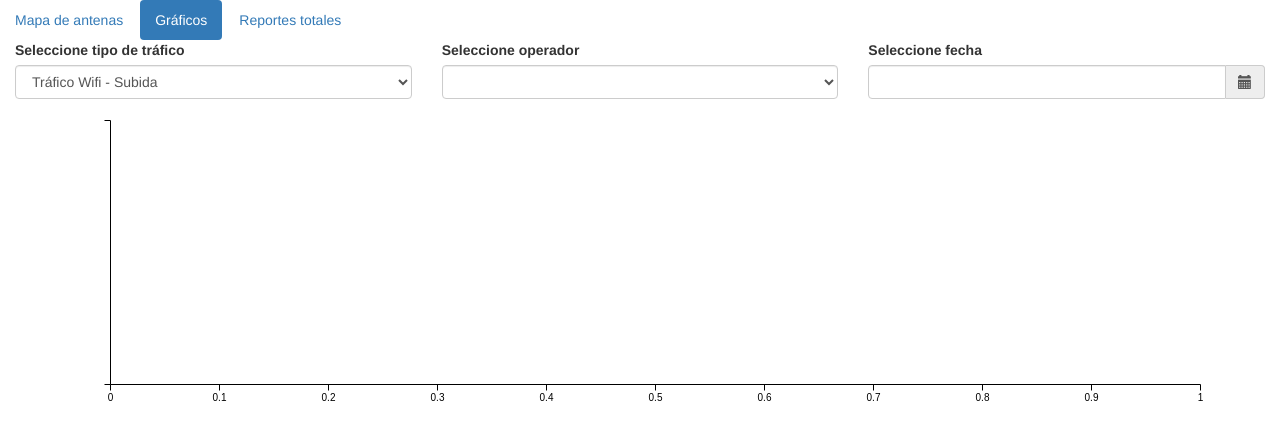
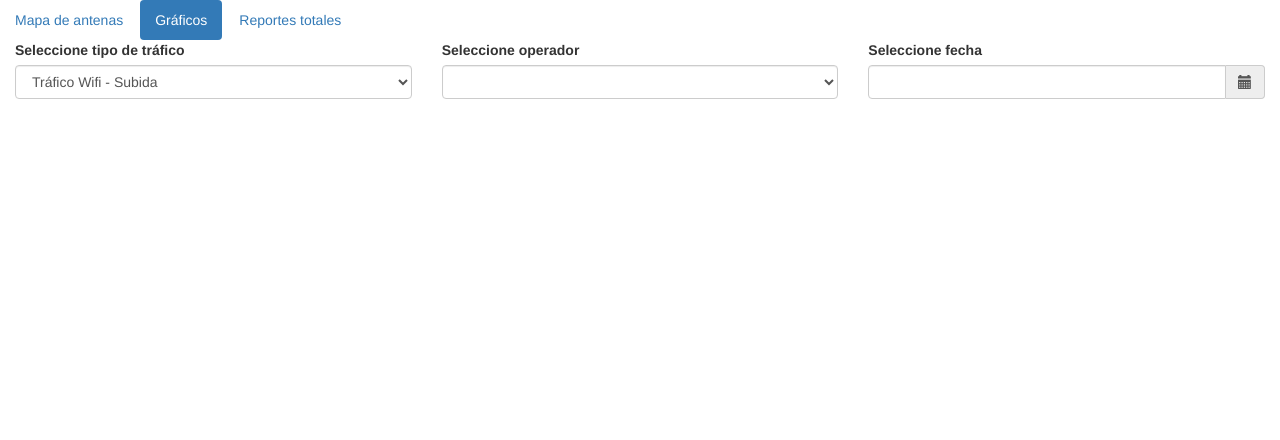
Before and after one commit to niclabs/AdkintunMobile-FrontEnd, a Flask app: page /charts in a window 1280 px wide. Shown: the top 440 px of the page. Run offline with Flask 2, Linux system fonts and the light colour scheme; data that the repository does not hold is empty; some libraries are stand-ins or nearby versions.

Commit message:
running on port 5000, adding error message when error 404 is found in chart html

```diff
--- a/app/templates/charts.html
+++ b/app/templates/charts.html
@@ -67,7 +67,10 @@
     </div>
   </div>
   <div class="container">
-    <div id="chart"></div>
+    <div id="chart" style="display: none;"></div>
+  </div>
+  <div class="container">
+    <h3><span class="label label-danger" id="error"></span></h3>
   </div>
 </body>
 
@@ -109,12 +112,31 @@
             var traffic_type = parse[0];
             var transfer_type = parse[1];
             var url = $SCRIPT_ROOT + "/getRanking";
+            var data = {
+                    year: year,
+                    month: month,
+                    traffic_type: traffic_type,
+                    transfer_type: transfer_type,
+                    carrier_id: carrier_id
+                };
             $.ajax({
                 dataType: "json",
                 url: url,
-                data: {year: year, month: month, traffic_type: traffic_type, transfer_type: transfer_type, carrier_id: carrier_id},
+                data: {
+                    year: year,
+                    month: month,
+                    traffic_type: traffic_type,
+                    transfer_type: transfer_type,
+                    carrier_id: carrier_id
+                },
                 success: (function (data) {
+                    $("#error").html("");
+                    $("#chart").show();
                     createChart(data);
+                }),
+                error: (function () {
+                    $("#error").html("<i>No hay información disponible para esta fecha</i>");
+                    $("#chart").hide();
                 })
             });
         }
--- a/manage.py
+++ b/manage.py
@@ -9,7 +9,7 @@ migrate = Migrate(app, db)
 manager = Manager(app)
 
 from manage_commands import PopulateAntennas, Populate, PopulateCities,PopulateRegions, DeleteDb, ExampleReport, ExampleRanking
-manager.add_command('runserver', Server(host="0.0.0.0", port=9000))
+manager.add_command('runserver', Server(host="0.0.0.0", port=5000))
 manager.add_command('db', MigrateCommand)
 manager.add_command('populate', Populate())
 manager.add_command('populate_antennas', PopulateAntennas())
```
